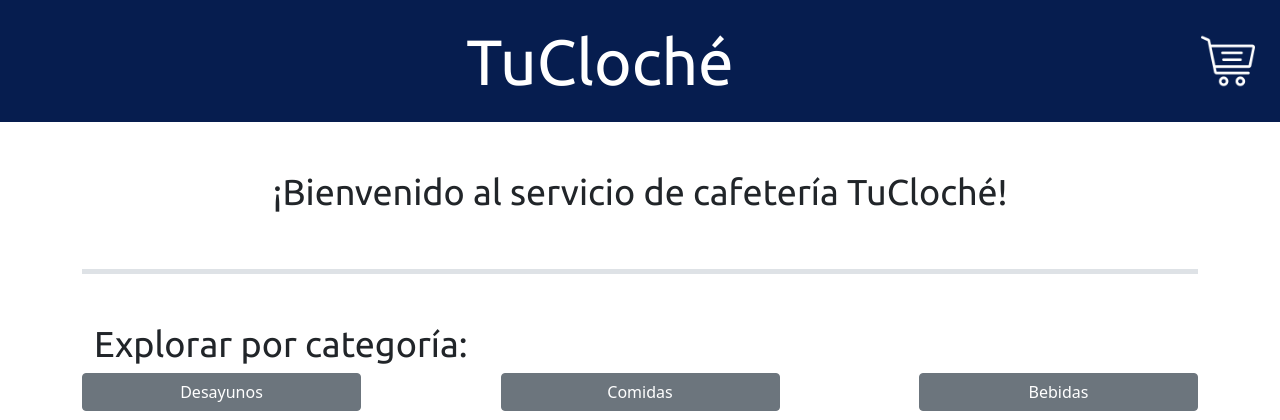
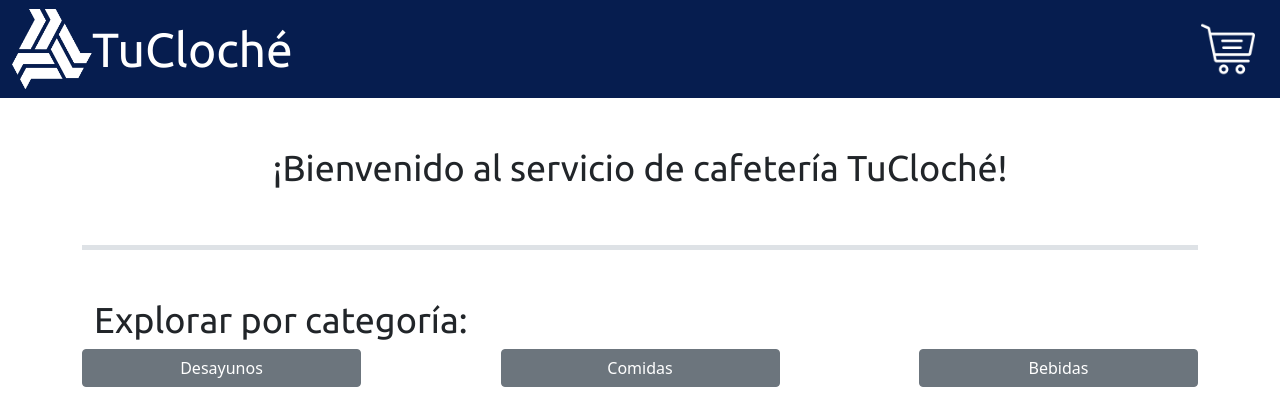
Before and after one commit to rept114/TuCloche, a PHP site: page / in a window 1280 px wide. Shown: the top 420 px of the page. Run offline with PHP 8.4, Linux system fonts and the light colour scheme; some libraries are stand-ins or nearby versions.

Commit message:
primeranoche

```diff
--- a/css/Index.css
+++ b/css/Index.css
@@ -58,11 +58,29 @@ h4 {
     display: block;
     margin: auto;
     text-align: center;
-    font-size: 64px !important; /* Cambia este valor según sea necesario */
+    font-size: 48px !important; /* Cambia este valor según sea necesario */
     font-family: 'Ubuntu', sans-serif;
   }
 
   h5 {
     font-family: 'Ubuntu', sans-serif;
-    font-size: 20px !important;
   }
+
+  /*Acomoda el logo y el texto*/
+  #ulsa {
+    width: 80px; /* Adjust the width to make it square */
+    height: 80px; /* Adjust the height to make it square */
+    background-size: cover;
+    text-align: center;
+    padding: 0;
+    line-height: 100px; /* Vertically center the text */
+    border: none; /* Remove the default button border */
+  }
+
+  #logoulsa {
+    display: flex !important;
+    justify-content: center !important;
+    align-items: center !important;
+    height: 100% !important;
+    text-align: center !important;
+}
--- a/index.php
+++ b/index.php
@@ -13,7 +13,10 @@
     <div class="jm-loadingpage"></div>
     <nav class="navbar navbar-expand-lg navbar-dark" style="background-color: #061d4f;">
         <div class="container-fluid">
-            <a class="navbar-brand mx-auto text-center" href="index.php">TuCloché</a>
+            <div id="logoulsa">
+                <img src="imgs/LOGO_ULSA.png" id="ulsa">
+                <a class="navbar-brand mx-auto text-center" href="index.php">TuCloché</a>
+            </div>
             <form class="d-flex">
             <button class="btn carrito-btn">
                 <img src="imgs/Carrito.png" alt="Carrito" style="max-width: 100%; max-height: 100%;">
```
Also changed, not shown: imgs/LOGO_ULSA.png (renamed from imgs/LOGO ULSA.png).
